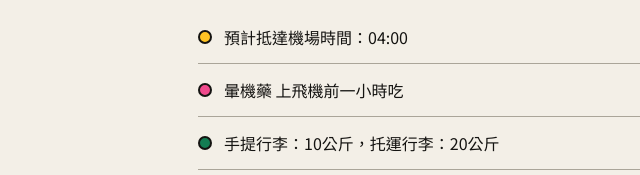
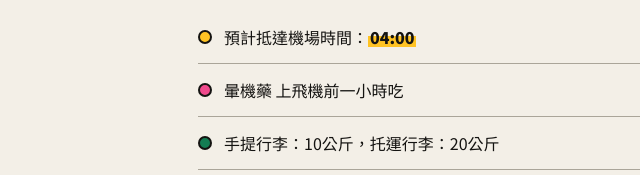
Before and after one commit to goodjie-eb/travel-site, a plain HTML site: page site/index.html in a window 1280 px wide. Shown: the part 1158-1333 px from the top of the page, 62-702 px from the left. Drawn offline with Linux system fonts and the light colour scheme.

Commit message:
強調首頁機場抵達時間

```diff
--- a/site/index.html
+++ b/site/index.html
@@ -289,7 +289,7 @@
   <section aria-labelledby="travel-notes">
     <div class="section-head"><h2 id="travel-notes">注意事項</h2><span class="folio">NOTES</span></div>
     <ul class="travel-notes" role="list">
-      <li><span class="note-dot" style="background:#ffc324" aria-hidden="true"></span><span>預計抵達機場時間：04:00</span></li>
+      <li><span class="note-dot" style="background:#ffc324" aria-hidden="true"></span><span>預計抵達機場時間：<strong class="entry-qr">04:00</strong></span></li>
       <li><span class="note-dot" style="background:#ef498c" aria-hidden="true"></span><span>暈機藥 上飛機前一小時吃</span></li>
       <li><span class="note-dot" style="background:#137d53" aria-hidden="true"></span><span>手提行李：10公斤，托運行李：20公斤</span></li>
       <li><span class="note-dot" style="background:#12618f" aria-hidden="true"></span><span>行動電源、相機、個人藥物 請放隨身行李</span></li>
```
